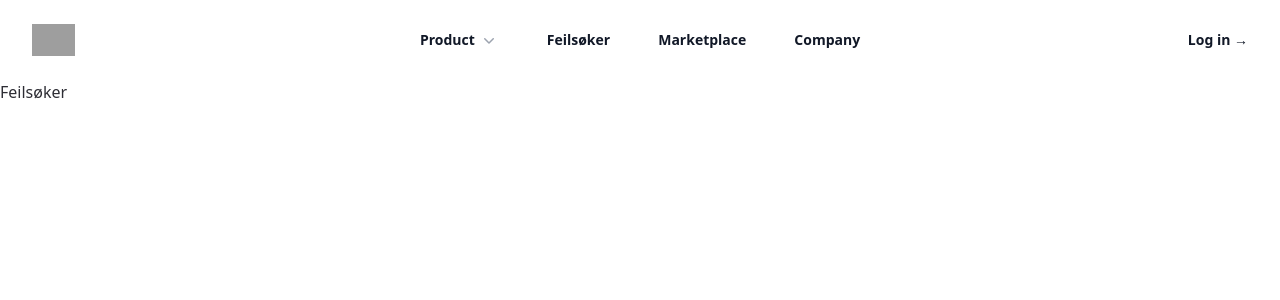
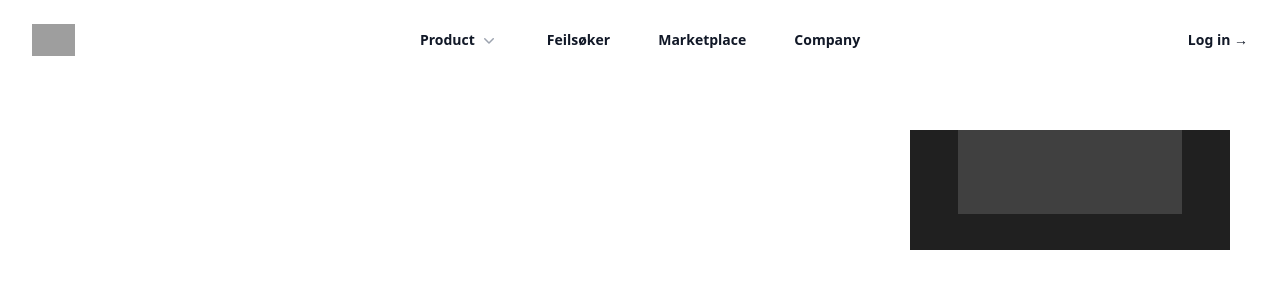
Before and after one commit to emilhals/Kulde-App, a Vue app: page /troubleshooter in a window 1280 px wide. Shown: the top 300 px of the page. Built offline with nearby package versions, Linux system fonts and the light colour scheme; grey boxes are pictures that could not be loaded.

Commit message:
Started working on the Troubleshooter

```diff
--- a/src/components/Troubleshooter/TheRegulator.vue
+++ b/src/components/Troubleshooter/TheRegulator.vue
@@ -1,9 +1,68 @@
-<template>
+<script setup lang="ts">
+import { ref, onMounted } from 'vue'
+
+const displayed = ref()
 
 
+onMounted(() => {
+})
+
+</script>
+
+<template>
+  <div class="wrapper">
+    <div class="regulator">
+      <div class="face">
+        <div class="display">
+          <h3>{{ displayed }}</h3>
+        </div>
+        <div class="buttons">
+
+        </div>
+      </div>
+    </div>
+  </div>
 </template>
 
 
-<script setup lang=="ts">
+<style scope>
+@import url('https://fonts.googleapis.com/css2?family=Roboto+Mono:ital,wght@0,100..700;1,100..700&display=swap')
 
-</script>
+.wrapper {
+  display: flex;
+}
+.regulator {
+  position: fixed;
+  right: 0;
+  margin: 50px;
+  background-color: #202020;
+  width: 320px;
+  height: 120px;
+  color: #fff;
+}
+
+.face {
+
+}
+
+.display {
+  margin: 0 auto;
+  position: absolute;
+  background-color: #404040;
+  width: 70%;
+  height: 70%;
+  bottom: 0;
+  top: 0;
+  right: 0;
+  left: 0;
+}
+
+.display h3 {
+  font-family: "Roboto Mono", monospace;
+  font-weight: 700;
+  text-align: center;
+  font-size: 1.8em;
+}
+
+
+</style>
--- /dev/null
+++ b/src/components/Troubleshooter/TheStateManager.vue
@@ -0,0 +1,17 @@
+<script setup lang="ts">
+
+let temperature = 0
+let cooling = false
+
+
+
+const cool = () => ({
+
+})
+
+</script>
+
+<template>
+
+
+</template>
--- /dev/null
+++ b/src/components/Troubleshooter/TheUnitPart.vue
@@ -0,0 +1,8 @@
+<script setup lang="ts">
+
+</script>
+
+
+<template>
+
+</template>
--- a/src/views/TroubleshooterView.vue
+++ b/src/views/TroubleshooterView.vue
@@ -1,3 +1,14 @@
+<script setup lang="ts">
+import TheRegulator from '../components/Troubleshooter/TheRegulator.vue'
+import TheStateManager from '../components/Troubleshooter/TheStateManager.vue'
+import TheUnitPart from '../components/Troubleshooter/TheUnitPart.vue'
+
+</script>
+
 <template>
-  <h3>Feilsøker</h3>
+  <div class="wrapper">
+    <div id="regulator">
+      <TheRegulator />
+    </div>
+  </div>
 </template>
```
